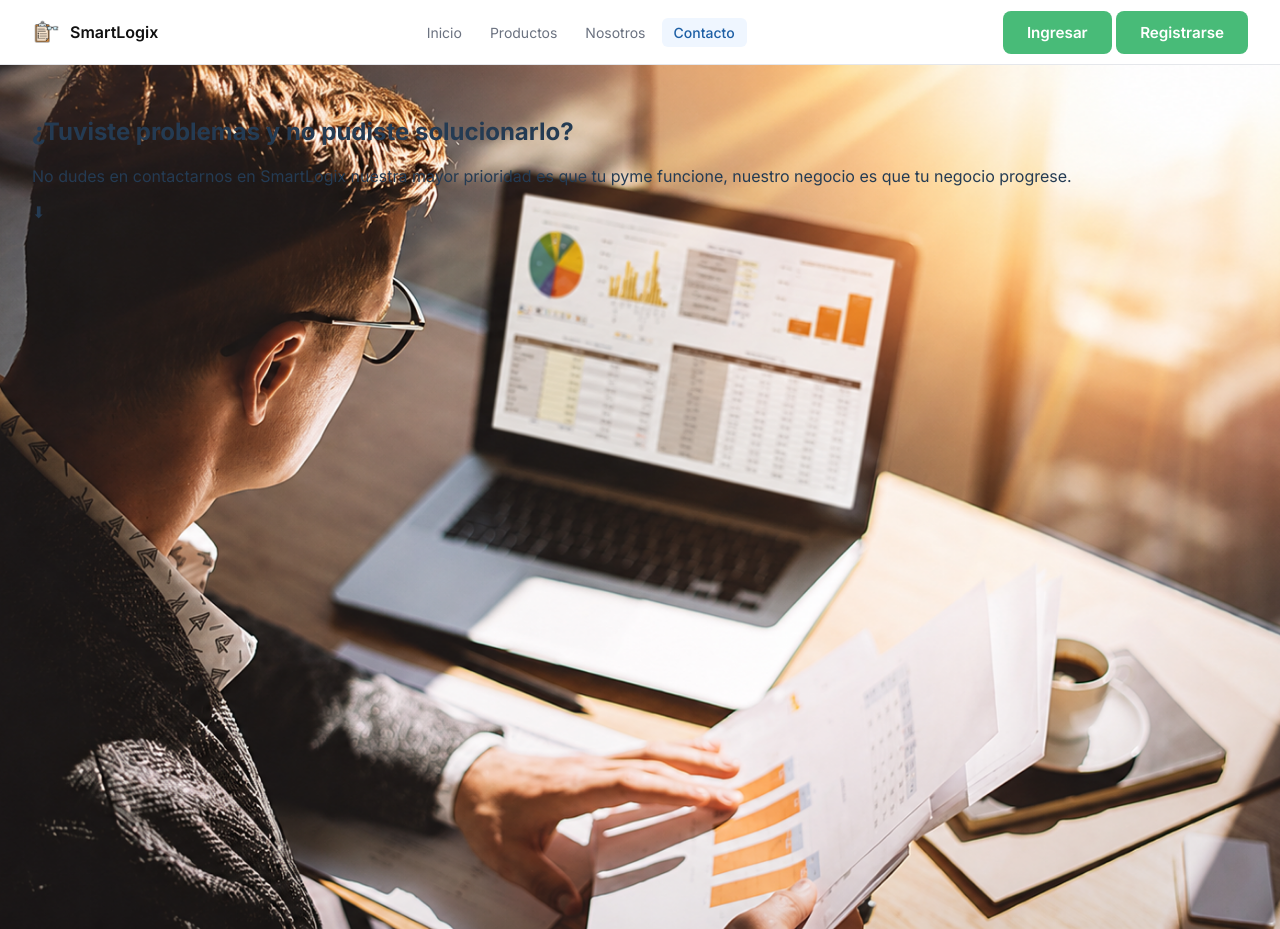
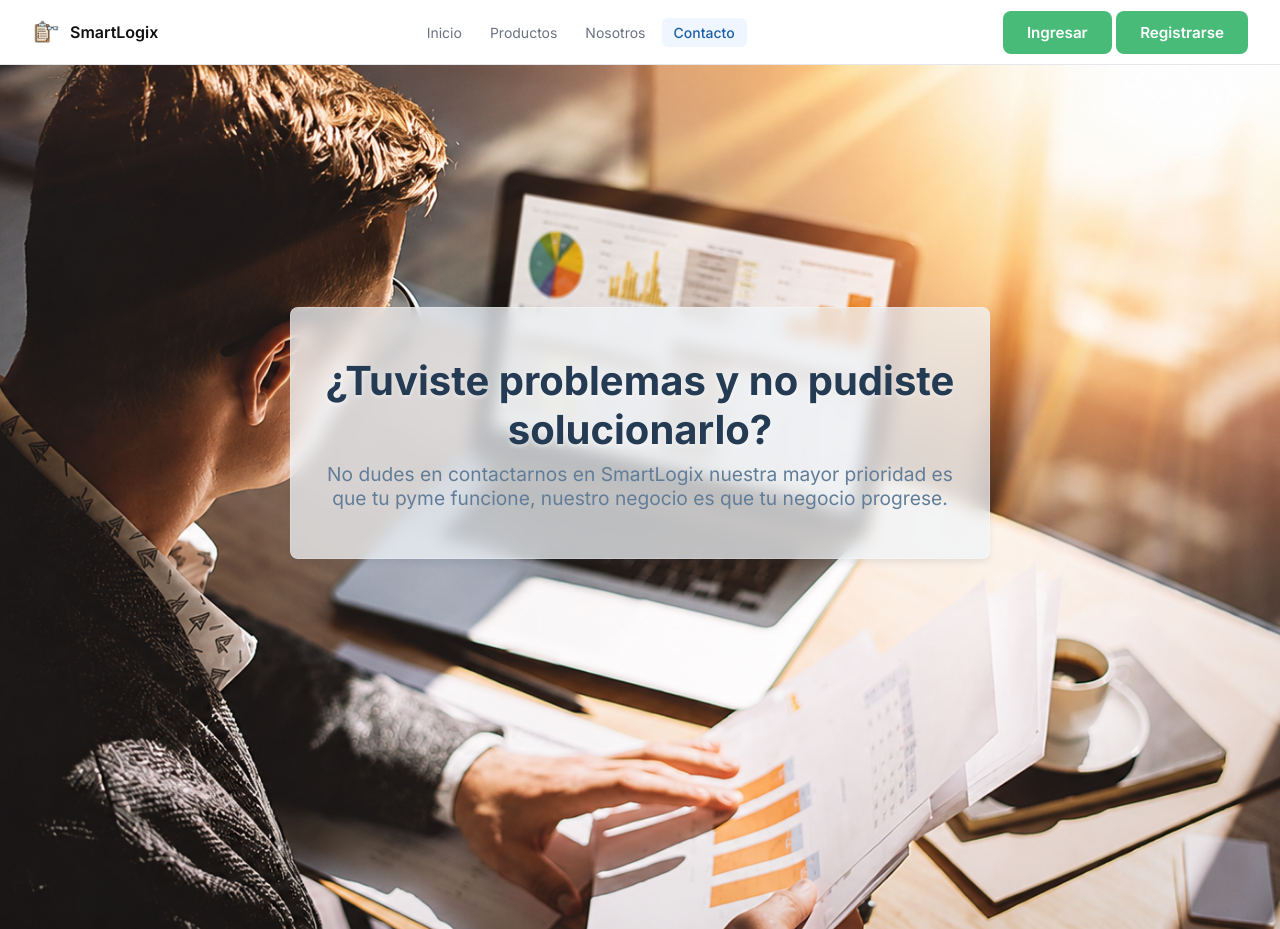
Before and after one commit to JuanCerda0/Smart-Logix-Front, a SvelteKit app: page /contacto in a window 1280 px wide. Built offline with nearby package versions, Linux system fonts and the light colour scheme.

Commit message:
rellenando pantallas vacias

```diff
--- a/src/routes/contacto/+page.svelte
+++ b/src/routes/contacto/+page.svelte
@@ -40,7 +40,6 @@
 			<p>
 				No dudes en contactarnos en SmartLogix nuestra mayor prioridad es que tu pyme funcione, nuestro negocio es que tu negocio progrese.
 			</p>
-			<div class="scroll-indicator">⬇</div>
 		</div>
 	</section>
 
@@ -60,4 +59,65 @@
 		object-fit: contain;
 		display: block;
 	}
+
+	/* === CONTENEDOR DEL HERO (Invisible) === */
+	.hero-section {
+		/* Mantiene la altura completa de la pantalla para forzar el scroll */
+		min-height: calc(100vh - 4rem - 64px);
+		width: 100%;
+
+		/* Centra la tarjeta pequeña en medio de la pantalla */
+		display: flex;
+		align-items: center;
+		justify-content: center;
+	}
+
+	/* === TARJETA DE CRISTAL (Glassmorphism Pequeño) === */
+	.hero-card {
+		max-width: 700px; /* Un poco más estrecho para mayor elegancia */
+		width: 100%;
+		padding: 3rem 2rem;
+
+		/* Centrado del texto interno */
+		display: flex;
+		flex-direction: column;
+		align-items: center;
+		text-align: center;
+		box-sizing: border-box;
+
+		/* Aquí va toda la magia visual */
+		background: color-mix(in srgb, var(--color-fondo-principal) 75%, transparent);
+		backdrop-filter: blur(8px);
+		-webkit-backdrop-filter: blur(8px);
+		border-radius: var(--radio-borde);
+		border: 1px solid rgba(255, 255, 255, 0.2);
+		box-shadow: var(--sombra-tarjeta);
+	}
+
+	.hero-card h1 {
+		font-size: 2.5rem;
+		font-weight: 800;
+		text-shadow: 0 2px 4px rgba(255, 255, 255, 0.5);
+		margin-bottom: 0.5rem;
+		margin-top: 0;
+	}
+
+	.hero-card p {
+		font-size: 1.2rem;
+		color: var(--color-texto-secundario);
+		margin: 0;
+	}
+
+	/* Mejora de títulos para el impacto inicial */
+	.hero-section h1 {
+		font-size: 2.5rem;
+		font-weight: 800;
+		text-shadow: 0 2px 4px rgba(255, 255, 255, 0.5);
+		margin-bottom: 0.5rem;
+	}
+
+	.hero-section p {
+		font-size: 1.2rem;
+		color: var(--color-texto-secundario);
+	}
 </style>
--- a/src/routes/nosotros/+page.svelte
+++ b/src/routes/nosotros/+page.svelte
@@ -41,7 +41,6 @@
 				SmartLogix es una empresa de base tecnológica dedicada a desarrollar soluciones innovadoras orientadas a optimizar los procesos de las pymes.
 				A través de una plataforma escalable, transformamos desafíos complejos en herramientas eficientes, mejorando la rentabilidad y el rendimiento de nuestros clientes.
 			</p>
-			<div class="scroll-indicator">⬇</div>
 		</div>
 	</section>
 
```
